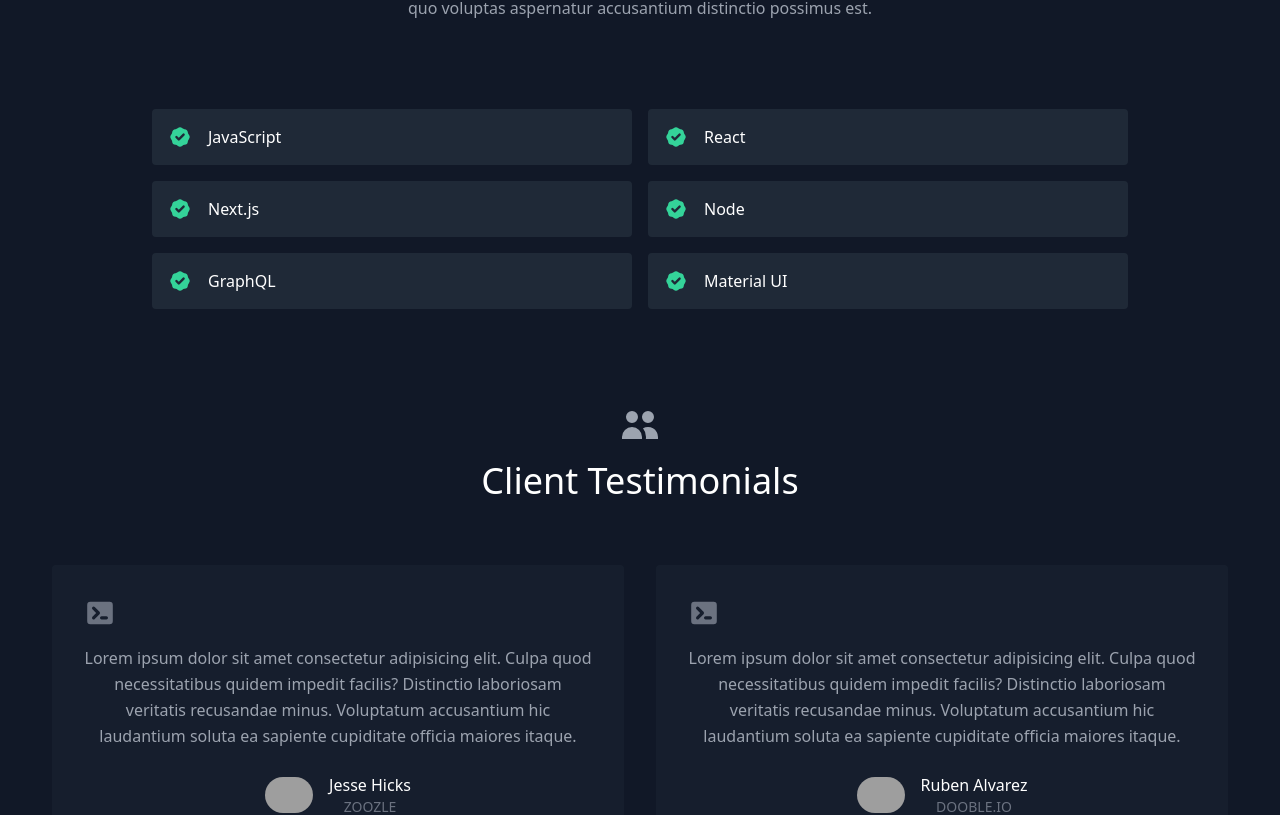
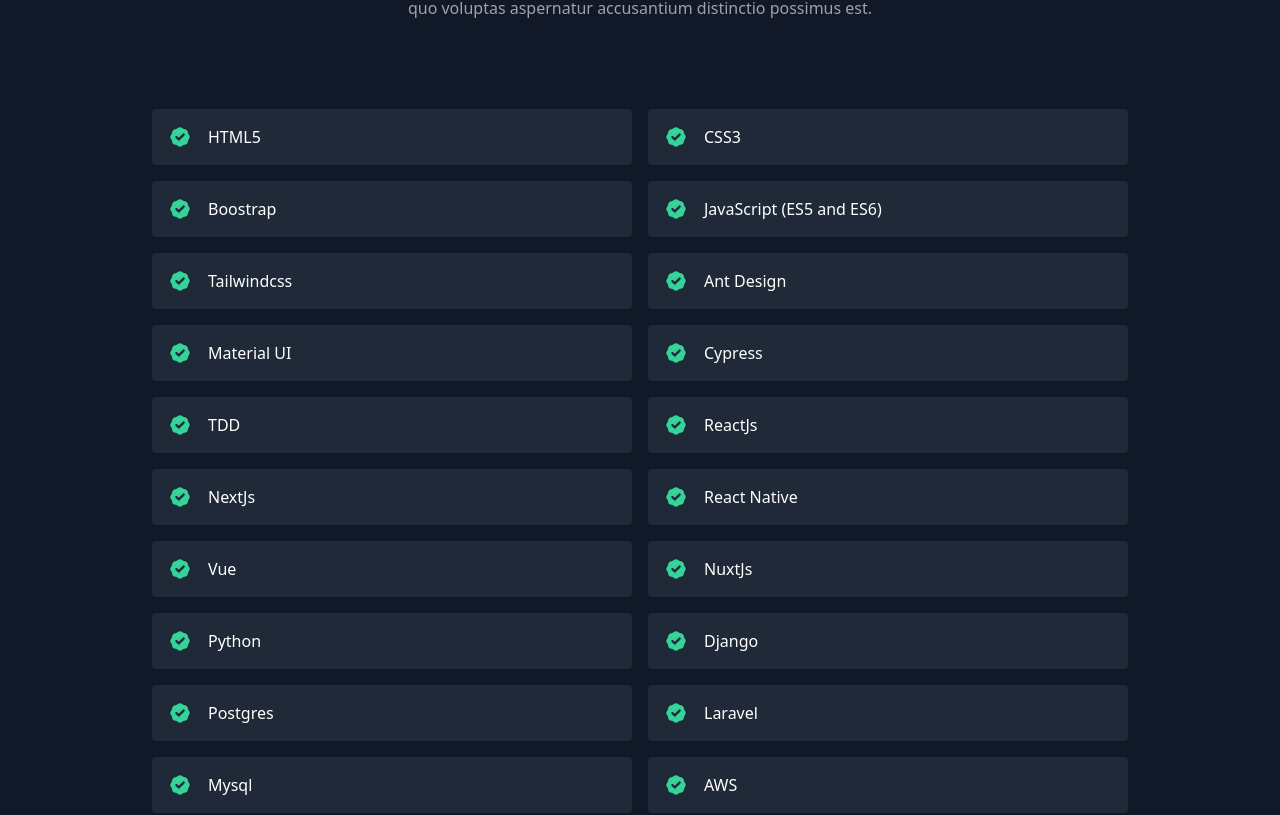
Before and after one commit to giorbismiguel/giorbismiguel, a React (Create React App) app: page / in a window 1280 px wide. Shown: the part 1540-2355 px from the top of the page. Built offline with nearby package versions, Linux system fonts and the light colour scheme; grey boxes are pictures that could not be loaded.

Commit message:
Add more skills

```diff
--- a/src/data.js
+++ b/src/data.js
@@ -51,10 +51,24 @@ export const testimonials = [
 ];
 
 export const skills = [
-  "JavaScript",
-  "React",
-  "Next.js",
-  "Node",
-  "GraphQL",
+  "HTML5",
+  "CSS3",
+  "Boostrap",
+  "JavaScript (ES5 and ES6)",
+  "Tailwindcss",
+  "Ant Design",
   "Material UI",
+  "Cypress",
+  "TDD",
+  "ReactJs",
+  "NextJs",
+  "React Native",
+  "Vue",
+  "NuxtJs",
+  "Python",
+  "Django",
+  "Postgres",
+  "Laravel",
+  "Mysql",
+  "AWS",
 ];
```
